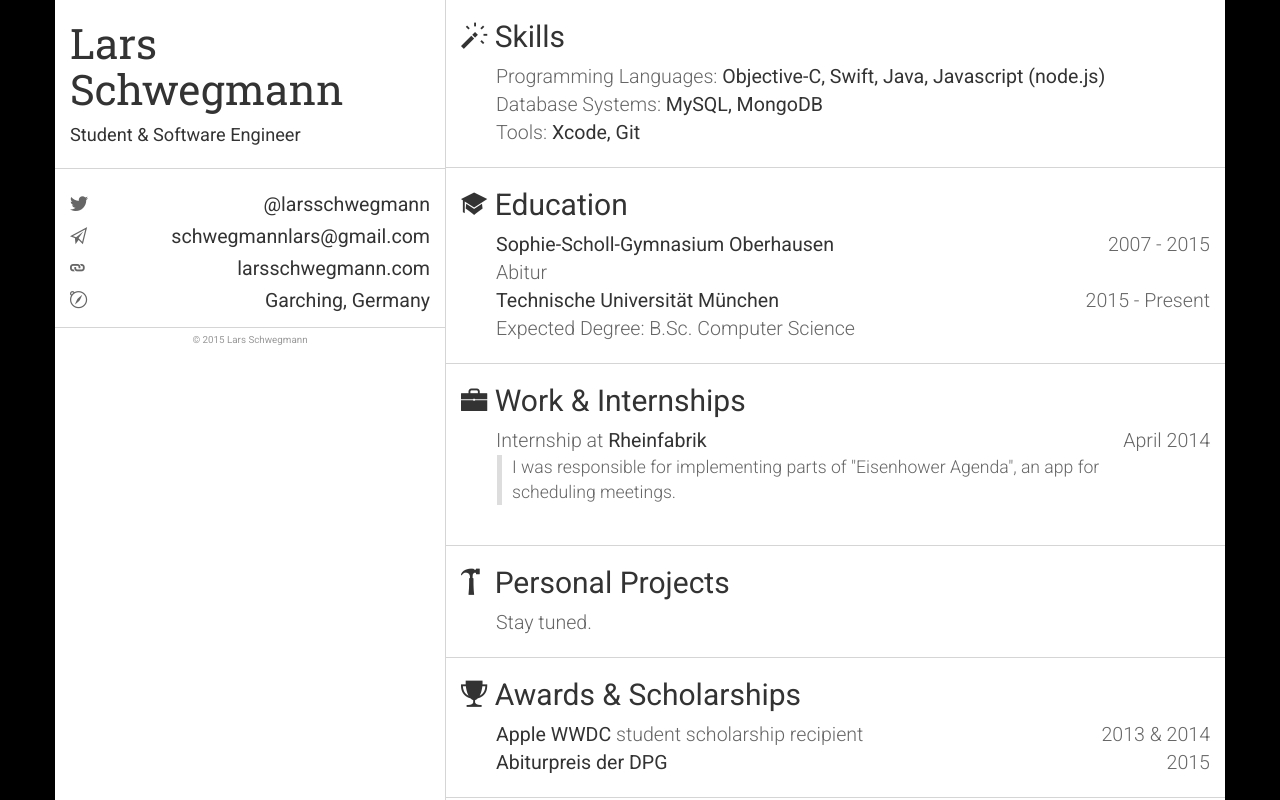
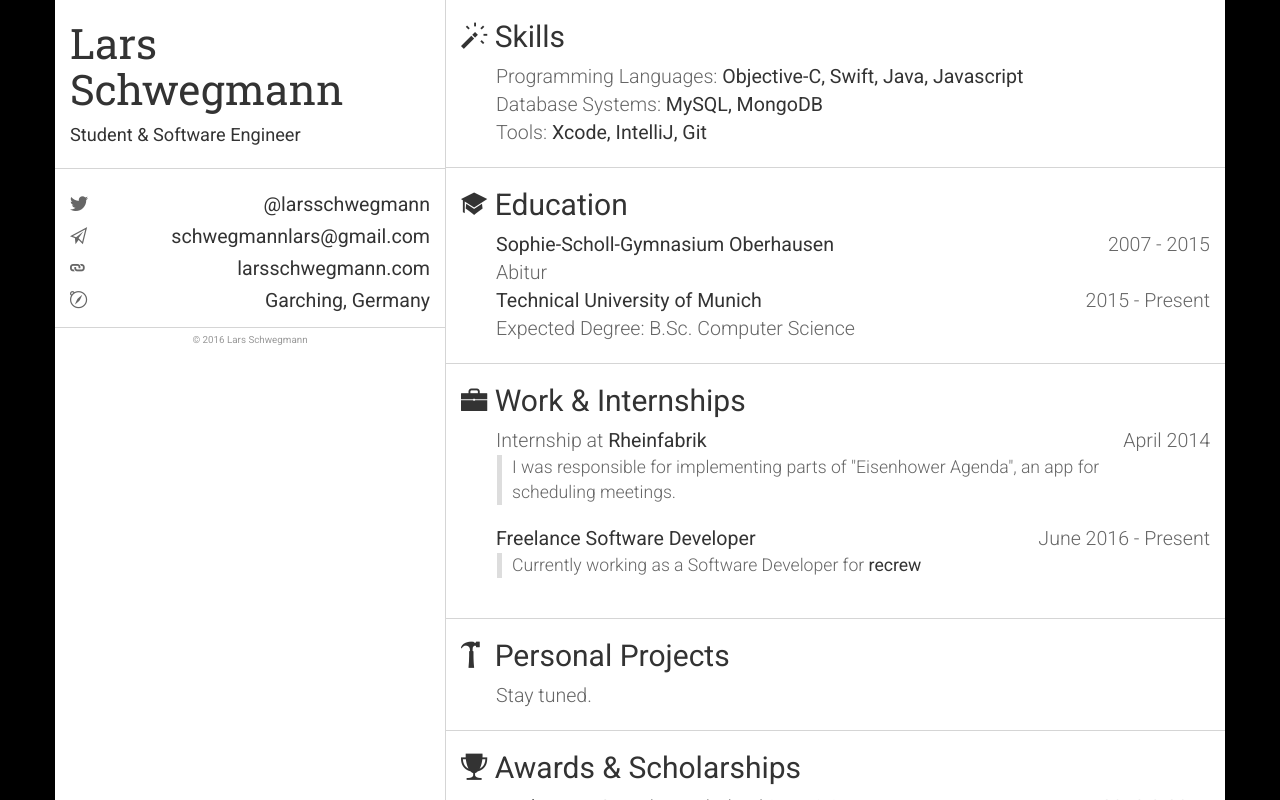
Before and after one commit to larsschwegmann/larsschwegmann.github.io, a plain HTML site: page index.html in a window 1280 px wide. Drawn offline with nearby package versions, Linux system fonts and the light colour scheme.

Commit message:
Updates...

```diff
--- a/index.html
+++ b/index.html
@@ -20,10 +20,10 @@
 					<li><span class="ion-social-twitter"></span> <a class="pull-right" href="http://twitter.com/@larsschwegmann" target="__blank">@larsschwegmann</a><br/></li>
 					<li><span class="ion-paper-airplane"></span> <a class="pull-right" href="mailto:schwegmannlars@gmail.com">schwegmannlars@gmail.com</a><br/></li>
 					<li><span class="ion-link"></span> <a class="pull-right" href="http://larsschwegmann.com">larsschwegmann.com</a></li>
-					<li><span class="ion-compass"></span> <a class="pull-right" href="https://www.google.com/maps/place/Garching/@48.2449943,11.6411933,13z/data=!3m1!4b1!4m2!3m1!1s0x479e72f9394b0f33:0x625d332306e3d45e">Garching, Germany</a></li>
+					<li><span class="ion-compass"></span> <a class="pull-right" href="https://www.google.com/maps/place/Garching/@48.2449943,11.6411933,13z/data=!3m1!4b1!4m2!3m1!1s0x479e72f9394b0f33:0x625d332306e3d45e" target="__blank">Garching, Germany</a></li>
 				</ul>
 				<footer class="hidden-xs hidden-sm">
-					<p>&copy; 2015 Lars Schwegmann</p>
+					<p>&copy; 2016 Lars Schwegmann</p>
 				</footer>
 				<hr class="seperator visible-xs visible-sm">
 			</div>
@@ -34,9 +34,9 @@
 						<table>
 							<tr>
 								<td>
-									Programming Languages: <strong>Objective-C, Swift, Java, Javascript (node.js)</strong><br/>
+									Programming Languages: <strong>Objective-C, Swift, Java, Javascript</strong><br/>
 									Database Systems: <strong>MySQL, MongoDB</strong><br/>
-									Tools: <strong>Xcode, Git</strong>
+									Tools: <strong>Xcode, IntelliJ, Git</strong>
 								</td>
 								<td align="right" style="white-space: nowrap; padding-right: 15px;"></td>
 							</tr>
@@ -63,7 +63,7 @@
 						<table>
 							<tr>
 								<td>
-									<a href="http://www.tum.de" target="__blank" style="width:80%;">Technische Universität München</a><br/>
+									<a href="http://www.tum.de/en/homepage/" target="__blank" style="width:80%;">Technical University of Munich</a><br/>
 								</td>
 								<td align="right" style="white-space: nowrap; padding-right: 15px;">2015 - Present</td>
 							</tr>
@@ -86,6 +86,19 @@
 							</tr>
 							<tr>
 								<td><blockquote>I was responsible for implementing parts of "Eisenhower Agenda", an app for scheduling meetings.</blockquote></td>
+							</tr>
+						</table>
+					</li>
+          <li>
+						<table>
+							<tr>
+								<td>
+									<strong>Freelance Software Developer</strong>
+								</td>
+								<td align="right" style="white-space: nowrap; padding-right: 15px;">June 2016 - Present</td>
+							</tr>
+							<tr>
+								<td><blockquote>Currently working as a Software Developer for <a target="__blank" href="http://recrew.de">recrew</a></blockquote></td>
 							</tr>
 						</table>
 					</li>
@@ -150,7 +163,7 @@
 				<br/>
 			</div>
 			<footer class="visible-xs visible-sm">
-				<p>&copy; 2015 Lars Schwegmann</p>
+				<p>&copy; 2016 Lars Schwegmann</p>
 			</footer>
 		</div>
 		<script src="http://code.jquery.com/jquery-2.1.3.min.js" type="text/javascript"></script>
```
